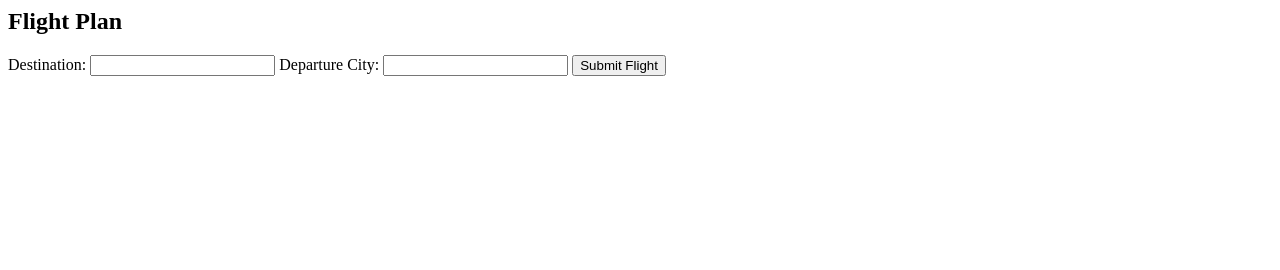
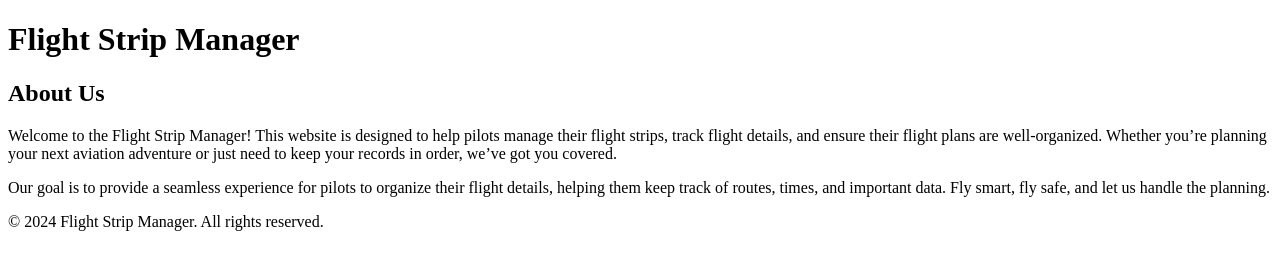
Before and after one commit to Rafa-PT/Flight-Strip-Manager, a plain HTML site: page docs/index.html in a window 1280 px wide. Drawn offline with Linux system fonts and the light colour scheme.

Commit message:
Update index.html

```diff
--- a/docs/index.html
+++ b/docs/index.html
@@ -1,12 +1,37 @@
-<section id="flight-plan">
-  <h2>Flight Plan</h2>
-  <form>
-    <label for="destination">Destination:</label>
-    <input type="text" id="destination" name="destination">
+<!DOCTYPE html>
+<html lang="en">
+<head>
+    <meta charset="UTF-8">
+    <meta name="viewport" content="width=device-width, initial-scale=1.0">
+    <title>Flight Strip Manager</title>
+    <link rel="stylesheet" href="styles.css">
+</head>
+<body>
+    <header>
+        <h1>Flight Strip Manager</h1>
+    </header>
 
-    <label for="departure">Departure City:</label>
-    <input type="text" id="departure" name="departure">
+    <main>
+        <section>
+            <h2>About Us</h2>
+            <p>
+                Welcome to the Flight Strip Manager! This website is designed to help pilots manage their flight strips,
+                track flight details, and ensure their flight plans are well-organized. Whether you’re planning your next
+                aviation adventure or just need to keep your records in order, we’ve got you covered.
+            </p>
+            <p>
+                Our goal is to provide a seamless experience for pilots to organize their flight details, helping them
+                keep track of routes, times, and important data. Fly smart, fly safe, and let us handle the planning.
+            </p>
+        </section>
 
-    <button type="submit">Submit Flight</button>
-  </form>
-</section>
+        <!-- You can add other sections as needed, like contact info or features -->
+
+    </main>
+
+    <footer>
+        <p>&copy; 2024 Flight Strip Manager. All rights reserved.</p>
+    </footer>
+
+</body>
+</html>
```
